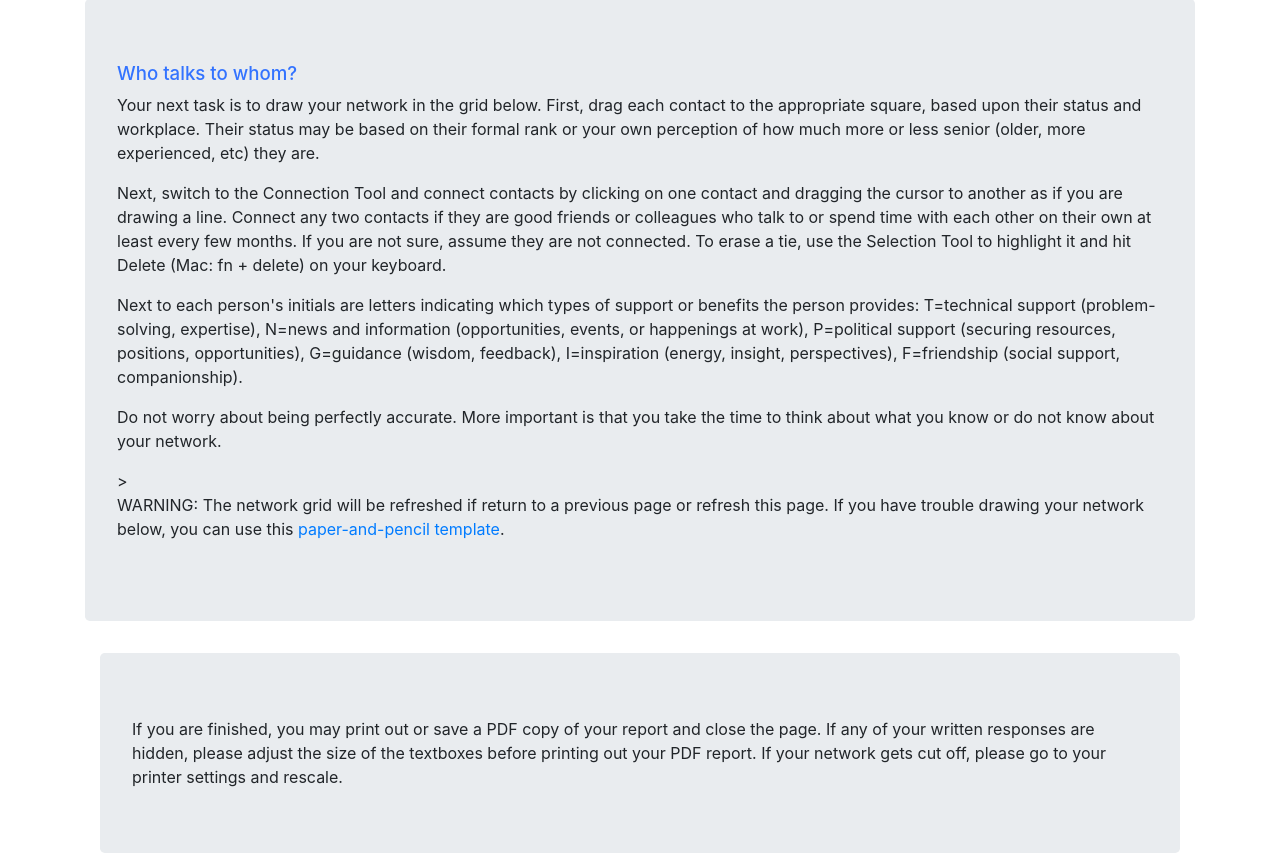
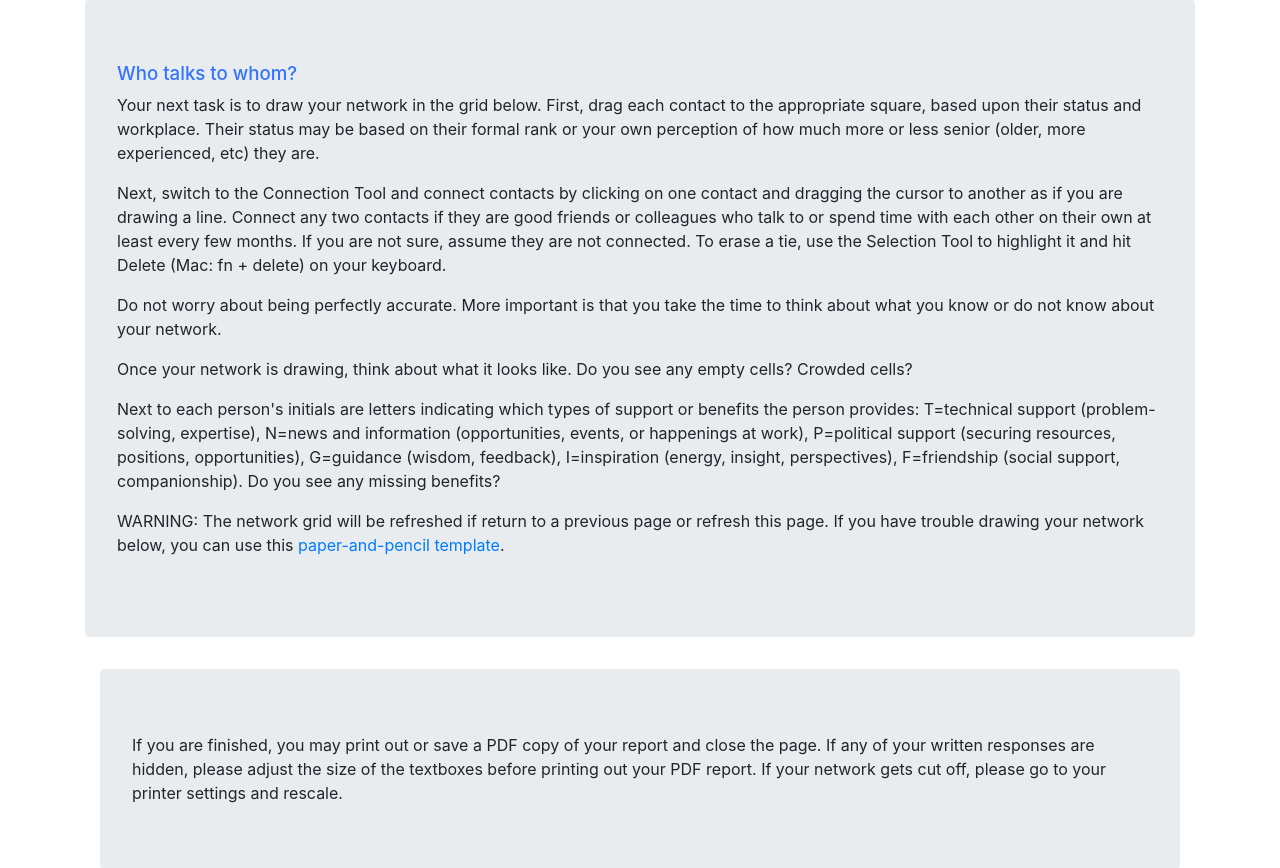
Before and after one commit to kokuwabara1976/networksheet, a Flask app: template templates/network.html in a window 1280 px wide. Shown: the part 844-1712 px from the top of the page. Run offline with Flask 2, Linux system fonts and the light colour scheme; the template is opened without the code that fills it, so the values that code supplies are empty; some libraries are stand-ins or nearby versions.

Commit message:
network questions

```diff
--- a/templates/network.html
+++ b/templates/network.html
@@ -106,8 +106,9 @@
         <h3 class="display-7">Who talks to whom?</h3>
         <p>Your next task is to draw your network in the grid below. First, drag each contact to the appropriate square, based upon their status and workplace. Their status may be based on their formal rank or your own perception of how much more or less senior (older, more experienced, etc) they are. </p>
         <p>Next, switch to the Connection Tool and connect contacts by clicking on one contact and dragging the cursor to another as if you are drawing a line. Connect any two contacts if they are good friends or colleagues who talk to or spend time with each other on their own at least every few months. If you are not sure, assume they are not connected. To erase a tie, use the Selection Tool to highlight it and hit Delete (Mac: fn + delete) on your keyboard.</p>
-        <p>Next to each person's initials are letters indicating which types of support or benefits the person provides: T=technical support (problem-solving, expertise), N=news and information (opportunities, events, or happenings at work), P=political support (securing resources, positions, opportunities), G=guidance (wisdom, feedback), I=inspiration (energy, insight, perspectives), F=friendship (social support, companionship).
-        <p>Do not worry about being perfectly accurate. More important is that you take the time to think about what you know or do not know about your network.</p>>
+        <p>Do not worry about being perfectly accurate. More important is that you take the time to think about what you know or do not know about your network.</p>
+        <p>Once your network is drawing, think about what it looks like. Do you see any empty cells? Crowded cells? </p>
+        <p>Next to each person's initials are letters indicating which types of support or benefits the person provides: T=technical support (problem-solving, expertise), N=news and information (opportunities, events, or happenings at work), P=political support (securing resources, positions, opportunities), G=guidance (wisdom, feedback), I=inspiration (energy, insight, perspectives), F=friendship (social support, companionship). Do you see any missing benefits?</p>
         <p>WARNING: The network grid will be refreshed if return to a previous page or refresh this page. If you have trouble drawing your network below, you can use this <a href="/static/img/networkgrid.pdf" target="_blank">paper-and-pencil template</a>.</p>
       </div>
     </div>
```
